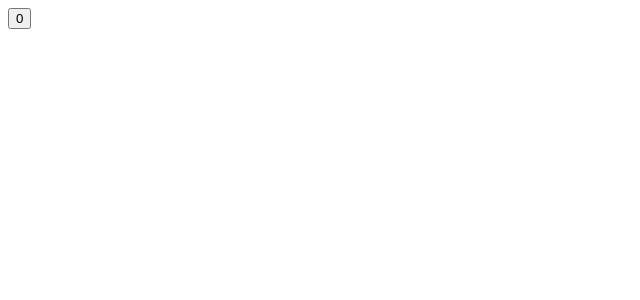
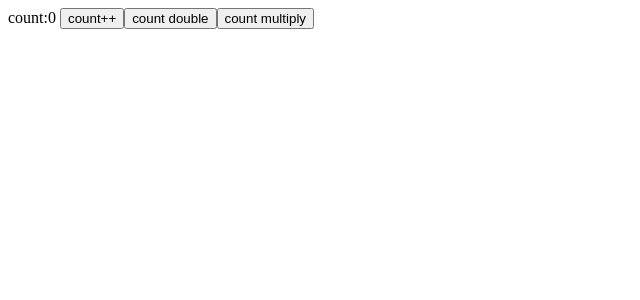
Before and after one commit to AnnGreen1/Vue2-JavaScript-demo, a Vue app: page /Dev/PersistedVuex in a window 1280 px wide. Shown: the top 300 px of the page, without its empty margins (0-640 px from the left). Built offline with nearby package versions, Linux system fonts and the light colour scheme.

Commit message:
使用mutations

```diff
--- a/src/views/Dev/PersistedVuex.vue
+++ b/src/views/Dev/PersistedVuex.vue
@@ -1,6 +1,9 @@
 <template>
   <div>
-    <button @click="countPlus">{{ count }}</button>
+    count:{{ count }}
+    <button @click="countPlus">count++</button>
+    <button @click="DOUBLE">count double</button>
+    <button @click="MULTIPLY">count multiply</button>
   </div>
 </template>
 
@@ -8,17 +11,33 @@
 /**
  * 代码实现的重点在 main.js line10 - line26
  */
-import { mapGetters } from "vuex";
+import { mapGetters, mapMutations } from "vuex";
 export default {
   data() {
     return {};
   },
   computed: {
+    /**
+     * mapGetters 辅助函数将 store 中的 getter 映射到局部计算属性，可以直接使用 count 这个计算属性
+     */
     ...mapGetters(["count"]),
   },
   methods: {
+    /**
+     * mapMutations 辅助函数将组件中的 methods 映射为 store.commit 调用
+     */
+    ...mapMutations(["DOUBLE_COUNT", "MULTIPLY_COUNT"]),
     countPlus() {
+      // 提交 mutation
       this.$store.commit("SET_COUNT", this.count + 1);
+    },
+    DOUBLE() {
+      // 可以直接像调用函数一样使用这个 mutation
+      this.DOUBLE_COUNT();
+    },
+    MULTIPLY() {
+      // 同样也可以实现提交载荷
+      this.MULTIPLY_COUNT(8);
     },
   },
   created() {},
```
